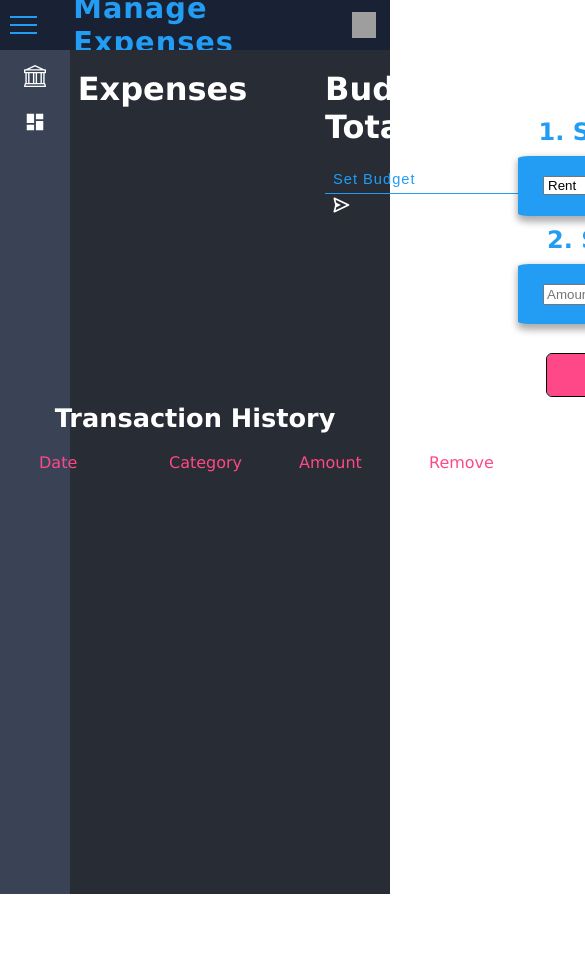
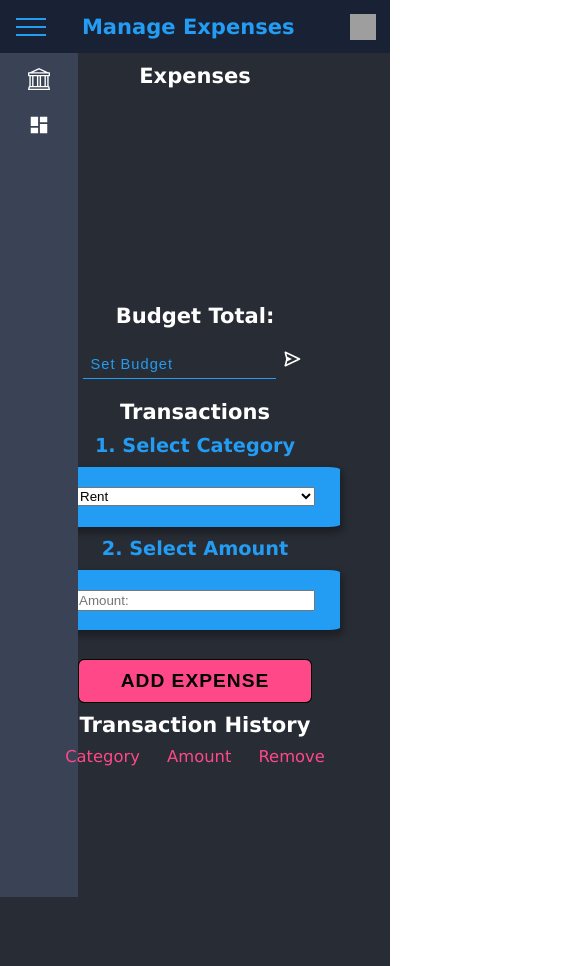
Before and after one commit to bubinq/budgetApp-frontEnd, a React (Create React App) app: page / in a window 390 px wide. Shown: the top 966 px of the page, 585 px wide, since content can reach past the window. Before the commit the page ends 894 px from the top, so only its background shows below. Built offline with nearby package versions, Linux system fonts and the light colour scheme; grey boxes are pictures that could not be loaded.

Commit message:
Added mobile responsiveness to Expense manager

```diff
--- a/src/App.css
+++ b/src/App.css
@@ -200,8 +200,8 @@ body {
 
 .chartWrapper > canvas {
   padding: 15px;
-  width: 325px;
-  height: 325px;
+  width: 325px !important;
+  height: 325px !important;
 }
 
 .graphLabelWrapper {
@@ -343,7 +343,7 @@ select {
   gap: 8px;
 }
 
-.tansactionsHeading {
+.transactionsHeading {
   display: grid;
   width: 80%;
   margin: 0 auto;
@@ -544,13 +544,13 @@ input:checked + .slider:before {
     left: 0px;
   }
   100% {
-    left: -70px;
+    left: -20vw;
   }
 }
 
 @keyframes show {
   0% {
-    left: -70px;
+    left: -20vw;
   }
   100% {
     left: 0px;
@@ -575,3 +575,90 @@ input:checked + .slider:before {
 ::-webkit-scrollbar-thumb:hover {
   background: #555;
 }
+
+@media only screen and (max-width: 574px){
+  body {
+    overflow: auto;
+  }
+  h1 {
+    font-size: 5.4vw;
+  }
+  span {
+    font-size: 4.2vw;
+  }
+  .menu {
+    padding-left: 12px;
+    user-select: none;
+  }
+  .menu:hover {
+    outline: none;
+  }
+  .heading {
+    font-size: 3.1vw;
+    letter-spacing: normal;
+  }
+
+  .dropDownHeading > span {
+    font-size: 4.8vw;
+  }
+  .themeSlider {
+    justify-content: space-around;
+    width: 98%;
+  }
+  .themeText {
+    margin-left: 12px;
+  }
+  .profileSection {
+    width: 100%;
+    justify-content: space-around;
+  }
+  .headerWrapper {
+    height: auto;
+  }
+  .sideWrapper {
+    width: 20vw;
+    height: 100%;
+  }
+  .contentWrapper {
+    height: auto;
+  }
+  .mainWrapper {
+    flex-direction: column;
+  }
+  .chartWrapper {
+    margin-top: 10px;
+  }
+  .chartWrapper > canvas {
+    padding: 5px;
+    width: 205px !important;
+    height: 205px !important;
+  }
+  .graphLabelWrapper {
+    left:70.5%;
+    top: 16%;
+  }
+  .budgetTotal {
+    margin-top: 10px;
+  }
+  .stepsHeading {
+    font-size: 3.3vw;
+  }
+  .transactionsWrapper {
+    margin-top: 10px;
+    gap: 10px;
+  }
+  .transactionsWrapper > h1 {
+    font-size: 5.4vw;
+  }
+  .transactionsHeading {
+    display: flex;
+    gap: 1px;
+  }
+  .expensesWrapper {
+    gap: 5px;
+    height: 150px;
+  }
+  .expenseItem {
+    grid-template-columns: repeat(3, 61px);
+  }
+}
--- a/src/components/Expense.js
+++ b/src/components/Expense.js
@@ -1,4 +1,5 @@
 import { useTheme } from "../hooks/useTheme";
+import { useWindowResize } from "../hooks/useWindowResize";
 import dayjs from "dayjs";
 import { BiTrash } from "react-icons/bi";
 import { instance } from "../api/instance";
@@ -7,6 +8,7 @@ import { ExpenseContext } from "../context/expenseContext";
 
 export const Expense = ({ data }) => {
   const theme = useTheme();
+  const size = useWindowResize();
   const { dispatcher } = useContext(ExpenseContext);
 
   const removeExpenseHandler = async () => {
@@ -22,6 +24,7 @@ export const Expense = ({ data }) => {
   };
   return (
     <div className="expenseItem">
+      {size.width > 574 && (
         <div className="expenseDate">
           {" "}
           <span className="dates" style={{ color: theme.text }}>
@@ -29,6 +32,7 @@ export const Expense = ({ data }) => {
             {dayjs(data.createdAt).format("DD. MM - HH:mm ")}
           </span>
         </div>
+      )}
       <div className="expenseCategory">
         <span style={{ color: theme.text }}>{data.category} </span>
       </div>
--- a/src/components/Transactions.js
+++ b/src/components/Transactions.js
@@ -4,9 +4,11 @@ import { Expense } from "./Expense";
 import { instance } from "../api/instance";
 import { BudgetContext } from "../context/budgetContext";
 import { ExpenseContext } from "../context/expenseContext";
+import { useWindowResize } from "../hooks/useWindowResize";
 
 export const Transactions = () => {
   const theme = useTheme();
+  const size = useWindowResize();
   const [recentExpenses, setRecentExpenses] = useState([]);
   const { user } = useContext(BudgetContext);
   const { expensesStorage } = useContext(ExpenseContext);
@@ -24,8 +26,10 @@ export const Transactions = () => {
   return (
     <div className="transactionsWrapper">
       <h1 style={{ color: theme.text }}>Transaction History</h1>
-      <div className="tansactionsHeading">
-        <span style={{ color: "rgb(255, 72, 136)" }}>Date</span>
+      <div className="transactionsHeading">
+        {size.width > 574 && (
+          <span style={{ color: "rgb(255, 72, 136)" }}>Date</span>
+        )}
         <span style={{ color: "rgb(255, 72, 136)" }}>Category</span>
         <span style={{ color: "rgb(255, 72, 136)" }}>Amount</span>
         <span style={{ color: "rgb(255, 72, 136)" }}>Remove</span>
--- a/src/hooks/useGraphData.js
+++ b/src/hooks/useGraphData.js
@@ -1,9 +1,11 @@
 import { useContext } from "react";
 import { ExpenseContext } from "../context/expenseContext";
+import { useWindowResize } from "./useWindowResize";
 import _ from "lodash";
 
 export function useGraphData() {
   const { expenses } = useContext(ExpenseContext);
+  const size = useWindowResize();
 
   const colors = _.chain(expenses)
     .map((obj) => obj.color)
@@ -25,14 +27,14 @@ export function useGraphData() {
           backgroundColor: colors,
           hoverOffset: 3,
           borderRadius: 25,
-          spacing: 20,
+          spacing: size.width < 578 ? 15 : 20,
         },
       ],
     },
 
     options: {
-      cutout: 125,
-      radius: 150,
+      cutout: size.width < 578 ? 80 : 120,
+      radius: size.width < 578 ? 80 : 150,
     },
   };
   return config;
--- /dev/null
+++ b/src/hooks/useWindowResize.js
@@ -0,0 +1,18 @@
+import { useEffect, useState } from "react";
+
+export const useWindowResize = () => {
+  const [size, setSize] = useState({ width: undefined, height: undefined });
+
+  useEffect(() => {
+    const resizeHandler = () => {
+      setSize({ width: window.innerWidth, height: window.innerHeight });
+    };
+    window.addEventListener("resize", resizeHandler);
+    resizeHandler();
+    return () => {
+      window.removeEventListener("resize", resizeHandler);
+    };
+  }, []);
+
+  return size;
+};
--- a/src/pages/Login.module.css
+++ b/src/pages/Login.module.css
@@ -114,3 +114,13 @@
   z-index: 1;
   transition: all 0.3s ease;
 }
+
+@media only screen and (max-width: 574px) {
+  .loginWrapper {
+    align-items: baseline;
+  }
+  .loginContent {
+    margin-top: 12vh;
+    padding: 14px 14px;
+  }
+}
--- a/src/pages/Register.module.css
+++ b/src/pages/Register.module.css
@@ -114,3 +114,17 @@
   z-index: 1;
   transition: all 0.3s ease;
 }
+
+
+@media only screen and (max-width: 574px) {
+  .registerWrapper {
+    align-items: baseline;
+  }
+  .registerContent {
+    margin-top: 12vh;
+    padding: 14px 14px;
+  }
+  .registerContent input {
+    padding: 12px 6px;
+  }
+}
```
Lines whose indentation alone changed are shown as unchanged.
